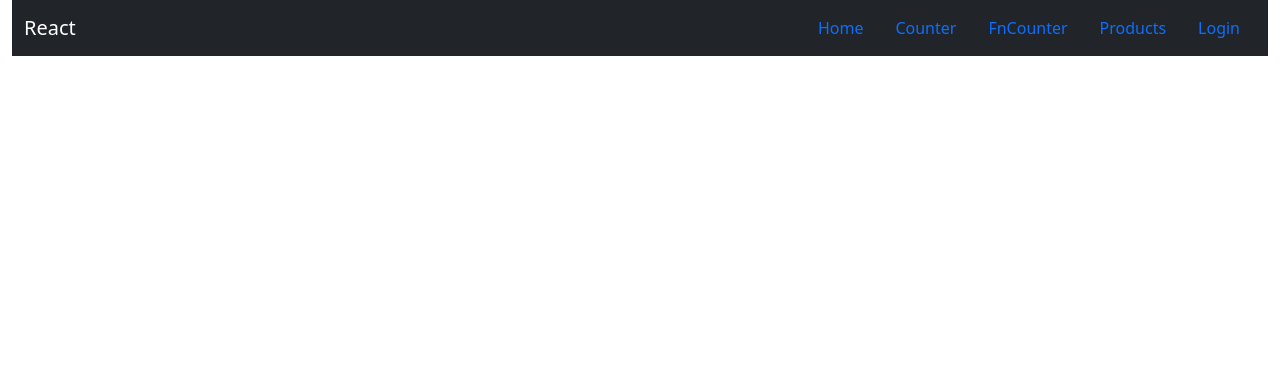
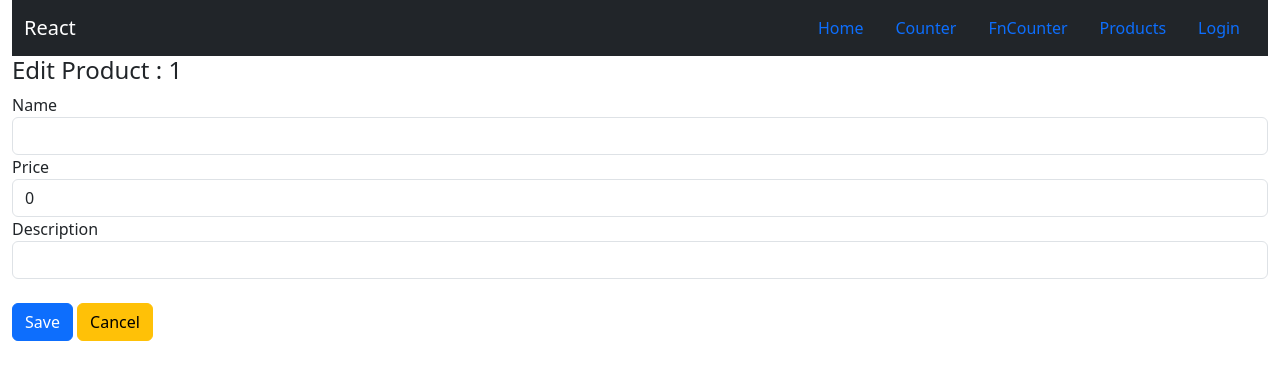
Before and after one commit to aniljos/React-Nov-2023, a React (Create React App) app in the folder the-awesome-app/: page /products/1 in a window 1280 px wide. Shown: the top 380 px of the page. Built offline with nearby package versions, Linux system fonts and the light colour scheme; no server answers.

Commit message:
Day 3 session 2

```diff
--- a/the-awesome-app/src/App.tsx
+++ b/the-awesome-app/src/App.tsx
@@ -5,6 +5,7 @@ import FnCounter from './components/FnCounter';
 import ListProducts from './components/ListProducts';
 import 'bootstrap/dist/css/bootstrap.css'
 import { BrowserRouter as Router, Routes, Route, Link } from 'react-router-dom';
+import EditProduct from './components/EditProduct';
 
 function App() {
   return (
@@ -41,6 +42,7 @@ function App() {
               <Route path='/counter' element={<Counter value={10}/>} />
               <Route path='/fncounter' element={<FnCounter/>} />
               <Route path='/products' Component={ListProducts} />
+              <Route path='/products/:id' Component={EditProduct}/>
             </Routes>
         </main>
       </div>
--- /dev/null
+++ b/the-awesome-app/src/components/EditProduct.tsx
@@ -0,0 +1,71 @@
+import { ChangeEvent, useEffect, useState } from 'react';
+import {useParams} from 'react-router-dom';
+import axios from 'axios';
+import { Product } from '../model/Product';
+
+const base_url = "http://localhost:9000";
+
+function EditProduct(){
+
+    const params = useParams();
+    useEffect(() => {
+        fetchProduct()
+    }, []);
+    const [product, setProduct] = useState<Product>(new Product(0, "", 0, ""));
+
+    async function fetchProduct(){
+
+        try {
+
+            const url = base_url + "/products/" + params.id;
+            const response = await axios.get<Product>(url);
+            setProduct(response.data);
+
+
+        } catch (error) {
+            alert("Failed to fetch the product");
+        }
+    }
+
+    function handleName(evt: ChangeEvent<HTMLInputElement>){
+
+        const value = evt.target.value;
+        // const copy_of_product = {...product};
+        // copy_of_product.name = value;
+        // setProduct(copy_of_product);
+
+        setProduct({...product, name: value});
+    }
+
+    return (
+        <div>
+            <h4>Edit Product : {params.id}</h4>
+
+            <div className="form-group">
+                <label>Name</label>
+                <input className="form-control" value={product.name} onChange={handleName}/>
+            </div>
+
+            <div className="form-group">
+                <label>Price</label>
+                <input type="number" className="form-control"
+                            value={product.price}
+                            onChange={(evt) => setProduct({...product, price: Number(evt.target.value)}) }/>
+            </div>
+
+            <div className="form-group">
+                <label>Description</label>
+                <input className="form-control" value={product.description}
+                            onChange={e => setProduct({...product, description: e.target.value})}/>
+            </div>
+            <br/>
+            <div>
+                <button className="btn btn-primary">Save</button>&nbsp;
+                <button className="btn btn-warning">Cancel</button>
+            </div>
+        </div>
+    )
+
+}
+
+export default EditProduct;
--- a/the-awesome-app/src/components/ListProducts.tsx
+++ b/the-awesome-app/src/components/ListProducts.tsx
@@ -2,6 +2,8 @@ import {useEffect, useState} from 'react';
 import axios from 'axios';
 import {Product} from '../model/Product';
 import './Listproducts.css';
+import {useNavigate} from 'react-router-dom';
+
 
 const base_url = "http://localhost:9000";
 
@@ -15,6 +17,7 @@ function ListProducts(){
         fetchProducts();
     }, []);
     const [products, setProducts] = useState<Product []>([]);
+    const navigate = useNavigate();
 
 
     function fetchProducts(){
@@ -68,6 +71,11 @@ function ListProducts(){
         }
     }
 
+    function editProduct(product: Product){
+
+        navigate("/products/" + product.id);
+    }
+
     return (
         <div>
             <h4>List Products</h4>
@@ -82,7 +90,8 @@ function ListProducts(){
                             <div>
                                 <button className='btn btn-danger'
                                                     onClick={() => { deleteProduct(item)}}>Delete</button>&nbsp;
-                                <button className='btn btn-primary'>Edit</button>
+                                <button className='btn btn-primary'
+                                                    onClick={() => {editProduct(item)}}>Edit</button>
                             </div>
 
                         </div>
```
Also changed, not shown: 1 other file (tests, documents, lock files or other folders).
